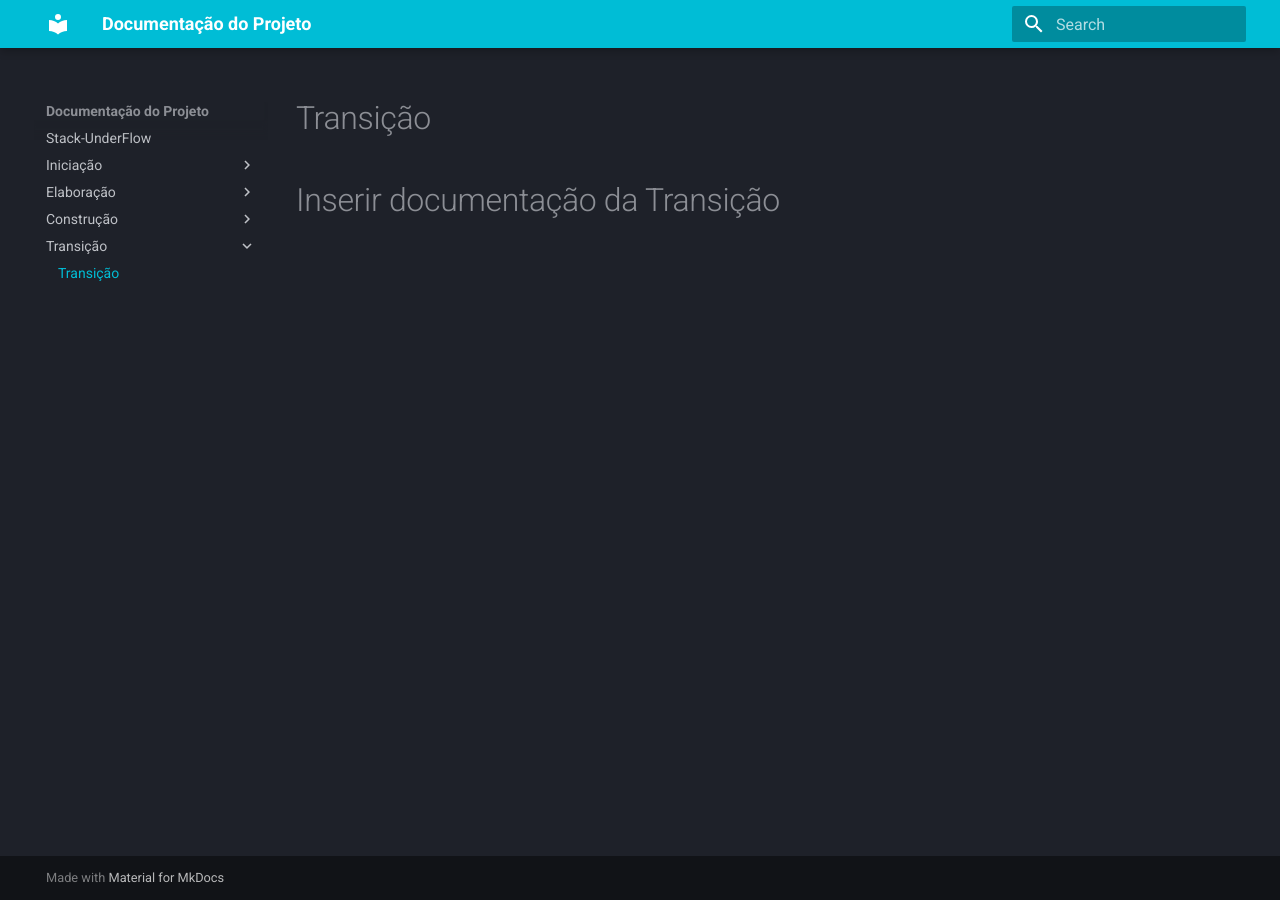
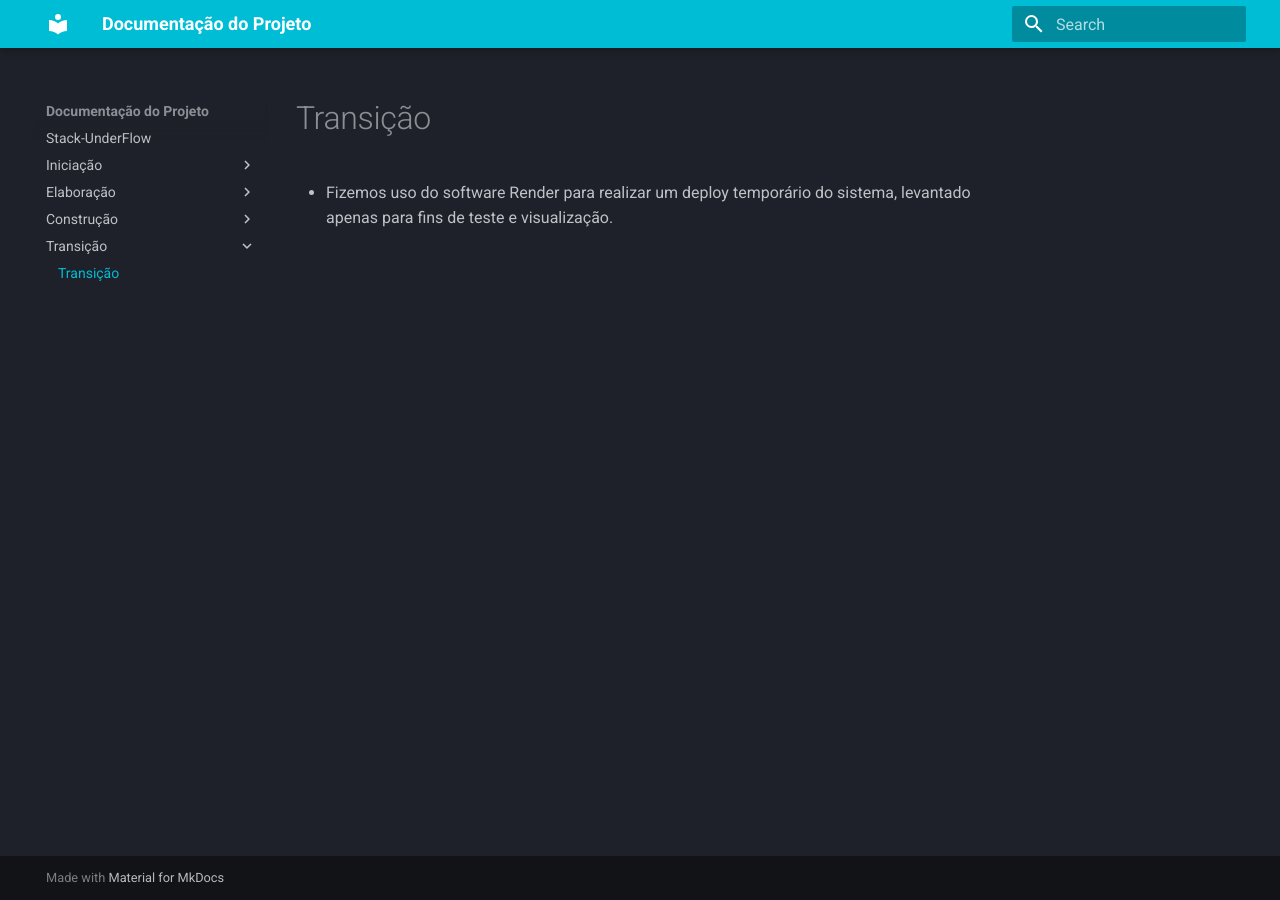
Before and after one commit to Projetos-de-Extensao/PBE_25.1_8002_Stack-UnderFlow, an MkDocs documentation site: the page built from docs/____Transição/index.md, in a window 1280 px wide. Built offline with MkDocs 1.6.1 and Material for MkDocs 9.7.7, drawn with Linux system fonts in a browser that asks for light colours.

Commit message:
transicao

```diff
--- a/docs/____Transição/index.md
+++ b/docs/____Transição/index.md
@@ -1,3 +1,2 @@
 # Transição
-
-# Inserir documentação da Transição
+- Fizemos uso do software Render para realizar um deploy temporário do sistema, levantado apenas para fins de teste e visualização.
```
